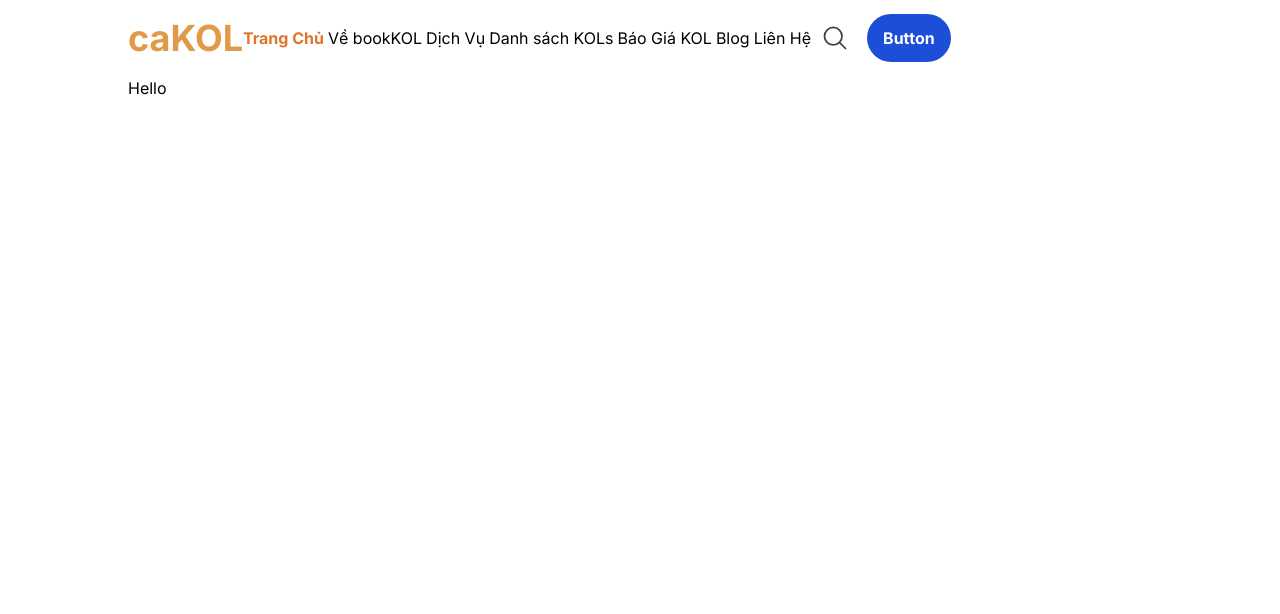
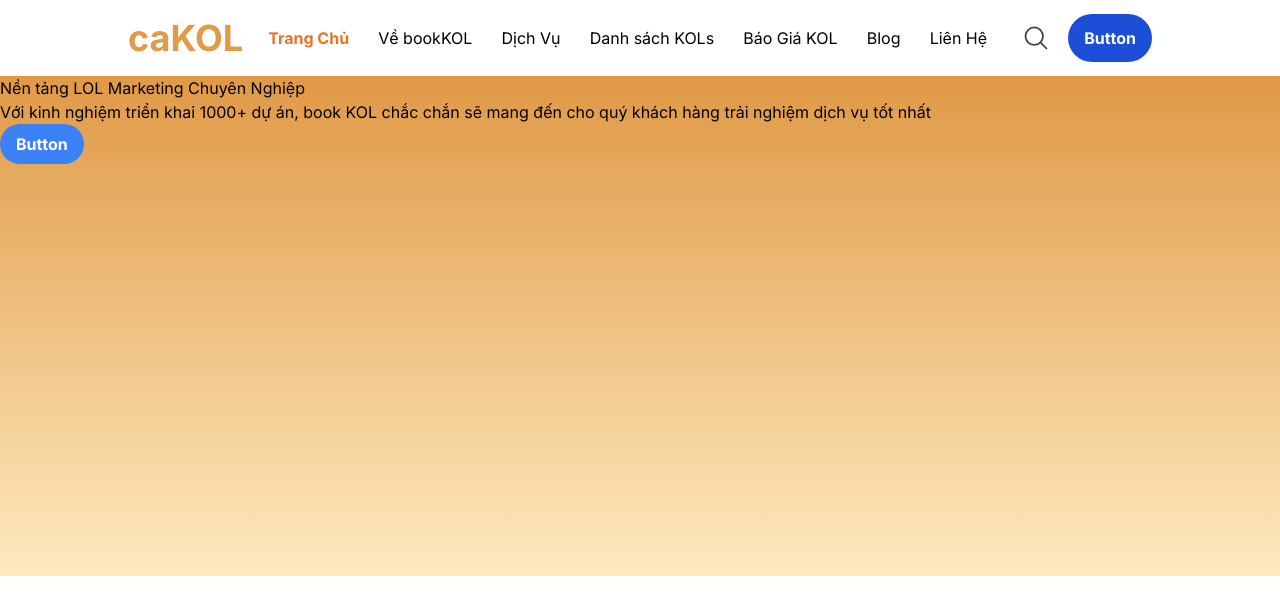
Before and after one commit to minhnghia2k3/caKOL, a Next.js app: page / in a window 1280 px wide. Shown: the top 614 px of the page. Built offline with nearby package versions, Linux system fonts and the light colour scheme; no server answers; the database is empty.

Commit message:
edit header

```diff
--- a/app/components/header.tsx
+++ b/app/components/header.tsx
@@ -8,7 +8,7 @@ export default function Header() {
     return (
         <div className="container ">
             <div className="flex items-center justify-between space-x-4 xl:space-x-8">
-                <div className="flex justify-start  items-center">
+                <div className="flex justify-between items-center" style={{ width: "100%" }}>
                     <div className="site-logo text-4xl">
                         <Link href="/">
                             <h2 className="font-bold text-[#e19a48]">
--- a/app/components/main.tsx
+++ b/app/components/main.tsx
@@ -5,8 +5,15 @@ export default async function Main() {
     // Fetch users data
     const users = await fetchUsers()
     return (
-        <div className="container">
-            <h1>Hello</h1>
+        <div className="image-main">
+            <div className="left">
+                <h1>Nền tảng LOL Marketing Chuyên Nghiệp</h1>
+                <p>Với kinh nghiệm triển khai 1000+ dự án, book KOL chắc chắn sẽ mang đến cho quý khách hàng trải nghiệm dịch vụ tốt nhất</p>
+                <button className="bg-blue-500 hover:bg-blue-700 text-white font-bold py-2 px-4 rounded-full">
+                    <a href="">Button</a>
+                </button>
+            </div>
+            <div className="right"></div>
         </div>
     )
 }
--- a/app/globals.css
+++ b/app/globals.css
@@ -41,3 +41,8 @@ body {
     color: #e0752b;
     font-weight: bold;
 }
+
+.image-main {
+    height: 500px;
+    background: linear-gradient(to bottom, #e09946, #feeabf);
+}
```
Also changed, not shown: public/asstes/model-bookkol.png (added).
